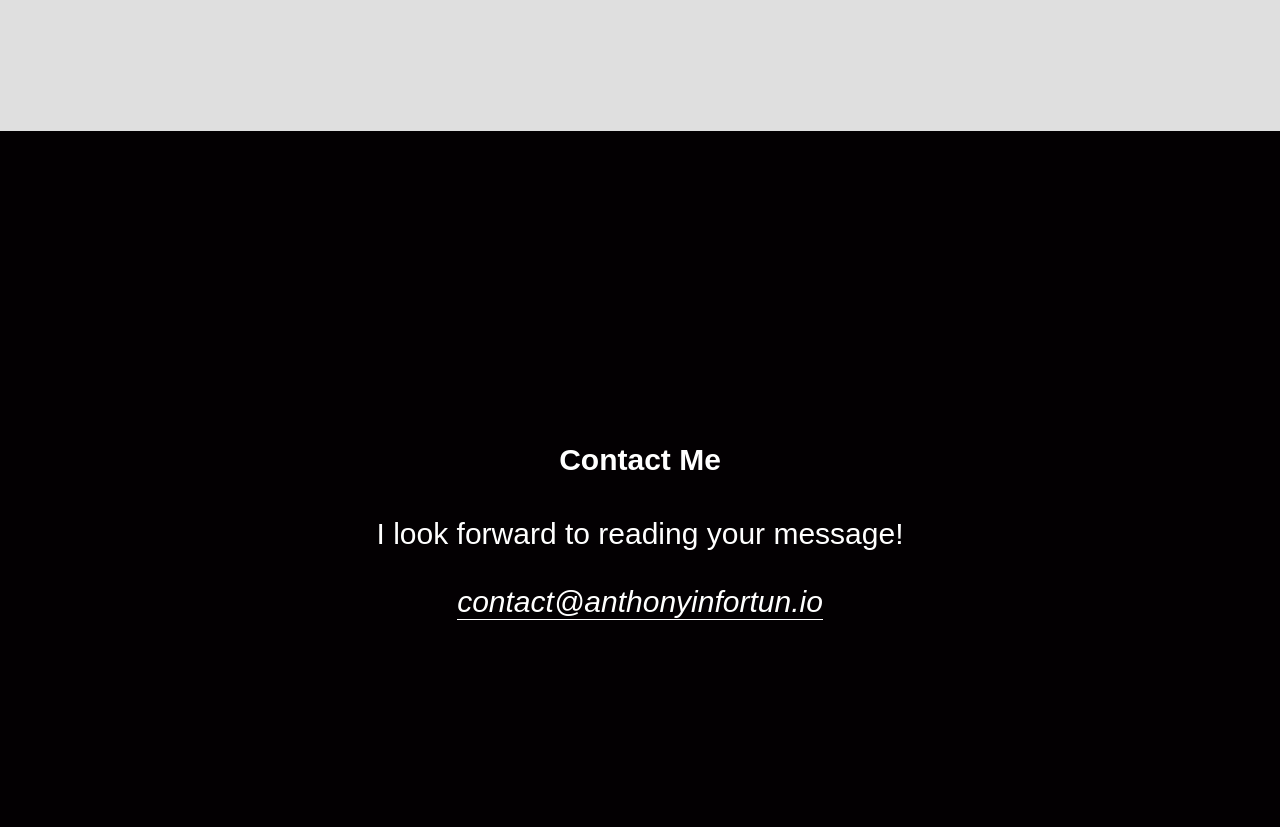
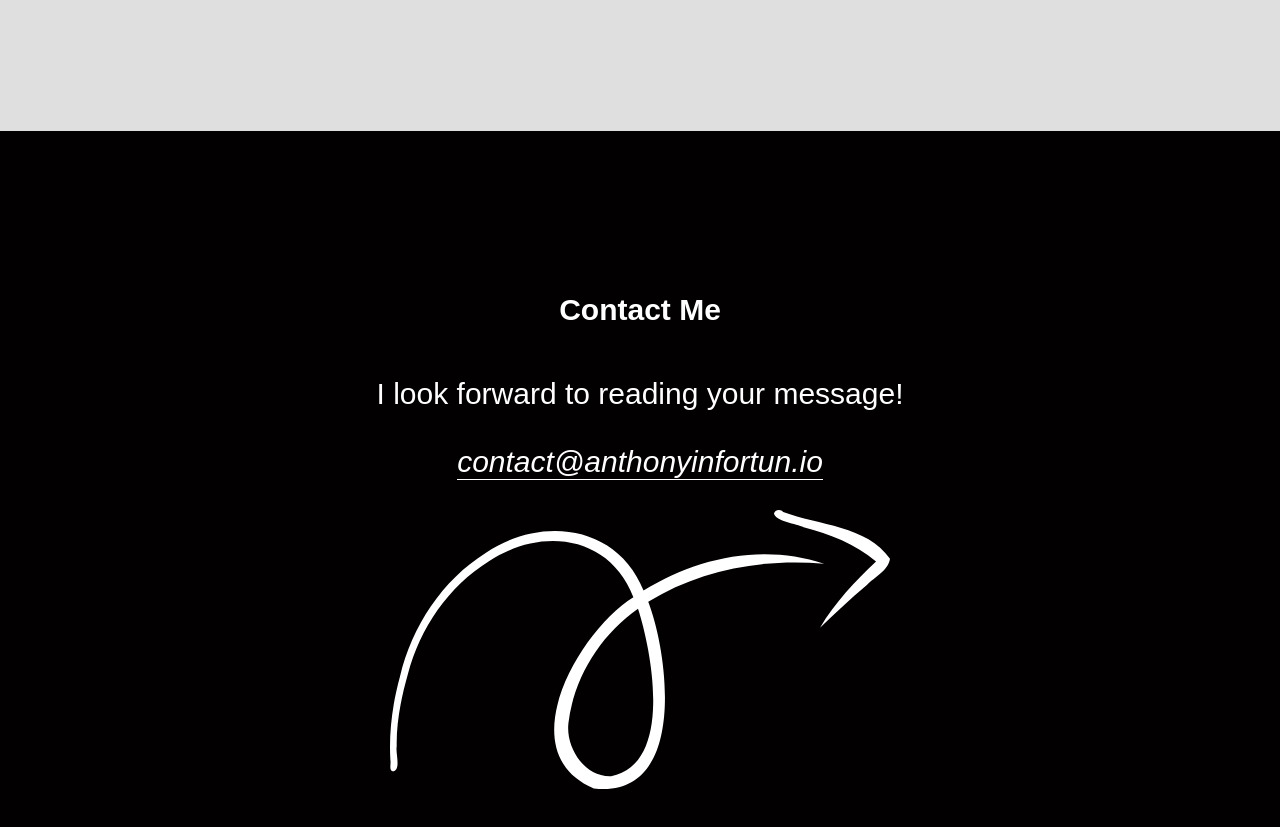
Before and after one commit to AnthonyGleason/Portfolio-Site, a React (Create React App) app: page / in a window 1280 px wide. Shown: the part 3360-4187 px from the top of the page. Built offline with nearby package versions, Linux system fonts and the light colour scheme; a web font is replaced by a local one.

Commit message:
add arrow to footer

```diff
--- a/src/components/App.js
+++ b/src/components/App.js
@@ -17,7 +17,7 @@ export default function App(){
           top: 0,
           behavior: "smooth"
         });
-      }} class="to-top-button" xmlns="http://www.w3.org/2000/svg" width="1em" height="1em" viewBox="0 0 24 24"><path fill="currentColor" d="M11 16h2v-4.2l1.6 1.6L16 12l-4-4l-4 4l1.4 1.4l1.6-1.6V16Zm1 6q-2.075 0-3.9-.788t-3.175-2.137q-1.35-1.35-2.137-3.175T2 12q0-2.075.788-3.9t2.137-3.175q1.35-1.35 3.175-2.137T12 2q2.075 0 3.9.788t3.175 2.137q1.35 1.35 2.138 3.175T22 12q0 2.075-.788 3.9t-2.137 3.175q-1.35 1.35-3.175 2.138T12 22Z"></path></svg>
+      }} className="to-top-button" xmlns="http://www.w3.org/2000/svg" width="1em" height="1em" viewBox="0 0 24 24"><path fill="currentColor" d="M11 16h2v-4.2l1.6 1.6L16 12l-4-4l-4 4l1.4 1.4l1.6-1.6V16Zm1 6q-2.075 0-3.9-.788t-3.175-2.137q-1.35-1.35-2.137-3.175T2 12q0-2.075.788-3.9t2.137-3.175q1.35-1.35 3.175-2.137T12 2q2.075 0 3.9.788t3.175 2.137q1.35 1.35 2.138 3.175T22 12q0 2.075-.788 3.9t-2.137 3.175q-1.35 1.35-3.175 2.138T12 22Z"></path></svg>
     </div>
   )
 }
--- a/src/components/Footer.js
+++ b/src/components/Footer.js
@@ -1,5 +1,6 @@
 import React from 'react';
 import '../styles/footer.css';
+import arrow from '../assets/arrow.svg';
 export default function Footer(){
   return(
     <div className='footer' id='footer'>
@@ -8,6 +9,7 @@ export default function Footer(){
         I look forward to reading your message!<br /> <br />
         <em className='em'><a className='mail' href='mailto:contact@anthonyinfortun.io'>contact@anthonyinfortun.io</a></em>
       </p>
+      <img className='arrow' src={arrow} alt='arrow pointing right' />
     </div>
   )
 }
--- a/src/styles/footer.css
+++ b/src/styles/footer.css
@@ -5,6 +5,7 @@
   display: flex;
   justify-content: center;
   flex-direction: column;
+  gap:10px;
 }
 .footer-title{
   display: flex;
@@ -30,3 +31,9 @@
   text-decoration: none;
   color: white;
 }
+.arrow{
+  width: 50%;
+  max-width: 500px;
+  justify-self: center;
+  align-self: center;
+}
```
Also changed, not shown: src/assets/arrow.svg.
